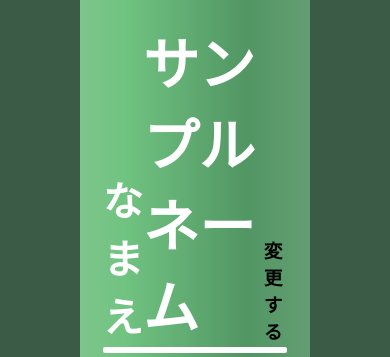
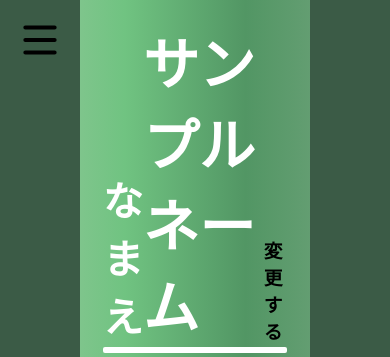
Before and after one commit to moriyoshi-kasuga/2025-summer-techjam, a Flask app: page /mypage/ in a window 390 px wide. Shown: the top 357 px of the page. Run offline with Flask 3, Linux system fonts and the light colour scheme; grey boxes labelled with a size stand in for pictures from a placeholder-image service; some libraries are stand-ins or nearby versions; some web fonts are replaced.

Commit message:
feat: add hamburger

```diff
--- a/app/templates/mypage.html
+++ b/app/templates/mypage.html
@@ -55,9 +55,22 @@
       color: #ffffff;
       margin: 0;
     }
+
+    .hamburger {
+      position: absolute;
+      top: 15px;
+      left: 15px;
+      width: 50px;
+      height: 50px;
+      cursor: pointer;
+      z-index: 1000;
+    }
   </style>
 {% endblock head %}
 {% block body %}
+  <div class="hamburger">
+    <img src="/static/icons/hamburger.svg" alt="Menu Icon">
+  </div>
   <div id="mypage">
     <div class="name__block font-zenmaru">
       <h2 class="name__title">なまえ</h2>
```
Also changed, not shown: app/static/icons/hamburger.svg (added).
